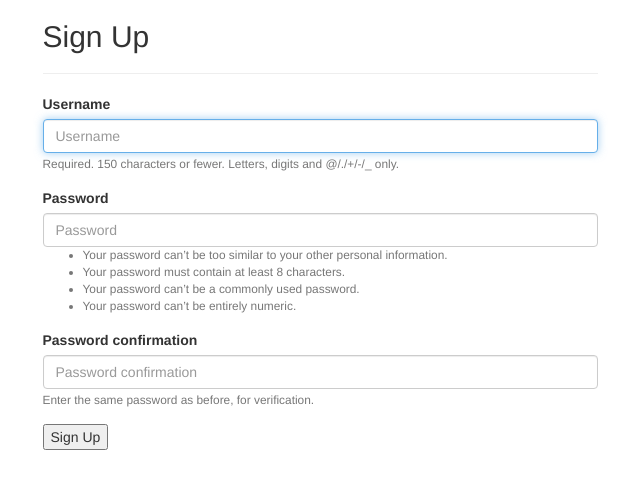
After one commit to Mugala/Chewa, a Django app: page /signup/ in a window 1280 px wide. The commit adds this page. Shown: the top 489 px of the page, without its empty margins (320-960 px from the left). Run offline with Django 3.2, Linux system fonts and the light colour scheme; some libraries are stand-ins or nearby versions.

Commit message:
add sign up page created

```diff
--- /dev/null
+++ b/chewa_app/templates/registration/sign_up.html
@@ -0,0 +1,17 @@
+{% extends 'registration/base.html' %}
+{% load bootstrap3 %} {% load static %}
+{% block content %}
+<div class="container">
+    <div class="row">
+        <div class="col-xs-6 col-xs-offset-3">
+                <h2>Sign Up</h2>
+                <hr>
+                <form method="post">
+                    {% csrf_token %}
+                    {%bootstrap_form form%}
+                    <button type="submit">Sign Up</button>
+                </form>
+        </div>
+    </div>
+</div>
+{%endblock%}
--- a/chewa_app/urls.py
+++ b/chewa_app/urls.py
@@ -16,6 +16,7 @@ urlpatterns = [
     path('api/lesson/lesson-id/<int:pk>/',views.LessonDescription.as_view()),
     path('settings/', views.settings, name='settings'),
     path('settings/password/', views.password, name='password'),
+    path('signup/', views.sign_up, name='sign_up'),
 ]
 
 if settings.DEBUG:
--- a/chewa_app/views.py
+++ b/chewa_app/views.py
@@ -8,10 +8,11 @@ from .serializer import LessonSerializer
 from rest_framework import status
 from .permissions import IsAdminOrReadOnly
 from django.contrib.auth.decorators import login_required
-from django.contrib.auth.forms import AdminPasswordChangeForm, PasswordChangeForm
-from django.contrib.auth import update_session_auth_hash
+from django.contrib.auth.forms import AdminPasswordChangeForm, PasswordChangeForm, UserCreationForm
+from django.contrib.auth import update_session_auth_hash, login, authenticate
 from django.contrib import messages
 from social_django.models import UserSocialAuth
+
 
 
 
@@ -138,6 +139,7 @@ class LessonDescription(APIView):
 
 @login_required
 def settings(request):
+    title="Chewa | Settings"
     user = request.user
     try:
         google_login = user.social_auth.get(provider='google-oauth2')
@@ -159,6 +161,7 @@ def settings(request):
 
 @login_required
 def password(request):
+    title="Chewa | Password"
     if request.user.has_usable_password():
         PasswordForm = PasswordChangeForm
     else:
@@ -176,3 +179,17 @@ def password(request):
     else:
         form = PasswordForm(request.user)
     return render(request, 'registration/password.html', {'form': form})
+
+def sign_up(request):
+    title="Chewa | Sign Up"
+    if request.method=='POST':
+        form =UserCreationForm(request.POST)
+        if form.is_valid():
+            form.save()
+            username=form.cleaned_data.get('username')
+            raw_password=form.cleaned_data.get('password1')
+            user=authenticate(username=username, password=raw_password)
+            login(request, user)
+            return redirect('home_page')
+    else:form=UserCreationForm()
+    return render(request, 'registration/sign_up.html', {"form":form, "title":title})
```
Also changed, not shown: chewa_app/templates/registration/login.html (+4 -3 lines), chewa_app/templates/registration/settings.html (+10 -2 lines).
